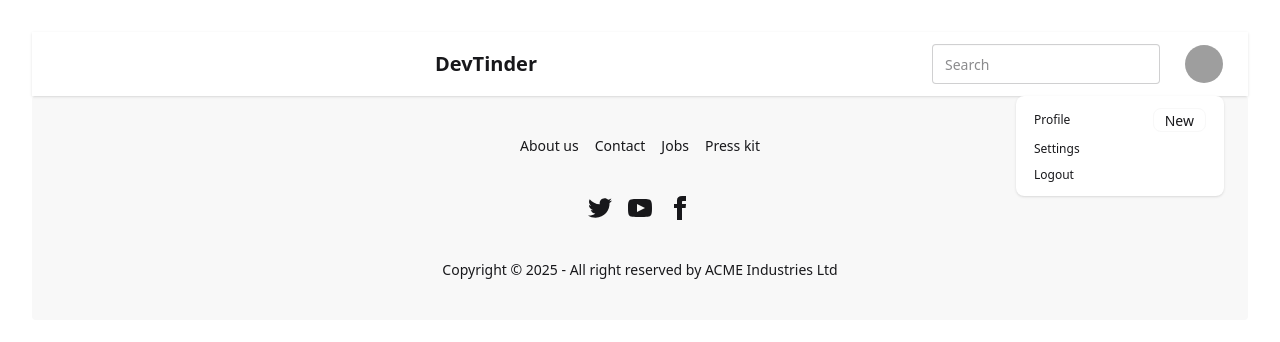
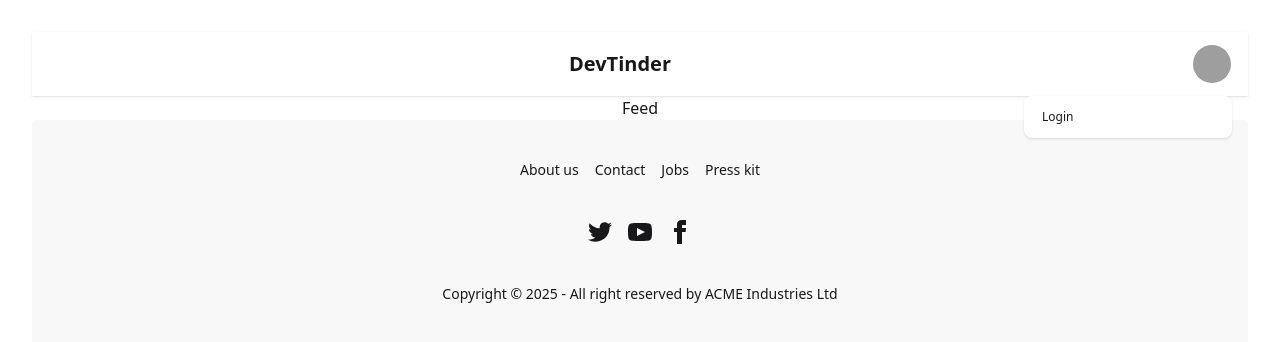
Before and after one commit to tushar-saini31/Devtinder-web, a React (Vite) app: page / in a window 1280 px wide. Both pictures are taken after a click on the button 1204 px from the left and 64 px from the top of the page. Shown: the top 342 px of the page. Built offline with nearby package versions, Linux system fonts and the light colour scheme; grey boxes are pictures that could not be loaded.

Commit message:
stepup redux store

```diff
--- a/src/App.jsx
+++ b/src/App.jsx
@@ -2,11 +2,12 @@ import {  useState } from 'react'
 import './App.css'
 
 import { BrowserRouter, Route, Routes } from 'react-router-dom'
-import Login from './Login'
-import Profile from './profile'
-import Body from './body'
+import Login from './componenets/Login.jsx'
+import Profile from './componenets/Profile.jsx'
+import Body from './componenets/Body.jsx'
 import { Provider } from 'react-redux'
 import appStore from './utils/appstore'
+import Feed from './componenets/Feed.jsx'
 
 function App() {
   const [count, setCount] = useState(0)
@@ -15,7 +16,8 @@ function App() {
     <Provider store={appStore}>
     <BrowserRouter basename="/">
     <Routes>
-      <Route path="/" element={<Body/>}>
+          <Route path="/" element={<Body/>}>
+          <Route index element={<Feed />} />
           <Route path="/login" element={<Login/>}/>
           <Route path="/profile" element={<Profile/>}/>
       </Route>
@@ -23,7 +25,7 @@ function App() {
     </BrowserRouter>
 
     </Provider>
-  )
+  );
 }
 
 export default App
--- a/src/Navbar.jsx
+++ /dev/null
@@ -1,34 +0,0 @@
-const Navbar=()=>{
-    return (
-        <div className="navbar bg-base-100 shadow-sm">
-  <div className="flex-1">
-    <a className="btn btn-ghost text-xl">DevTinder</a>
-  </div>
-  <div className="flex gap-2">
-    <input type="text" placeholder="Search" className="input input-bordered w-24 md:w-auto" />
-    <div className="dropdown dropdown-end mx-4">
-      <div tabIndex={0} role="button" className="btn btn-ghost btn-circle avatar">
-        <div className="w-10 rounded-full">
-          <img
-            alt="Tailwind CSS Navbar component"
-            src="https://img.daisyui.com/images/stock/photo-1534528741775-53994a69daeb.webp" />
-        </div>
-      </div>
-      <ul
-        tabIndex={0}
-        className="menu menu-sm dropdown-content bg-base-100 rounded-box z-1 mt-3 w-52 p-2 shadow">
-        <li>
-          <a className="justify-between">
-            Profile
-            <span className="badge">New</span>
-          </a>
-        </li>
-        <li><a>Settings</a></li>
-        <li><a>Logout</a></li>
-      </ul>
-    </div>
-  </div>
-</div>
-    )
-}
-export default Navbar;
--- /dev/null
+++ b/src/componenets/Feed.jsx
@@ -0,0 +1,7 @@
+const Feed=()=>{
+    return (
+        <div>Feed
+        </div>
+    )
+}
+export default Feed;
--- a/src/Login.jsx
+++ b/src/componenets/Login.jsx
@@ -1,13 +1,16 @@
 import { useState } from "react";
 import axios from "axios";
-import { addUser } from "./utils/userSlice";
+import { addUser } from "../utils/userSlice";
 import { useDispatch } from "react-redux";
+import { useNavigate } from "react-router-dom";
 
 
 const Login = () => {
   const [emailId, setEmailId] = useState("");
   const [password, setPassword] = useState("");
   const dispatch = useDispatch();
+  const navigate=useNavigate();
+
   const handleLogin = async (e) => {
     e.preventDefault();
 
@@ -18,8 +21,9 @@ const Login = () => {
       },
     {withCredentials:true}
   );
-      console.log(res.data);
+      //console.log(res.data);
       dispatch(addUser(res.data));
+      return navigate("/");
     } catch (err) {
       console.error("Login Failed:", err.response ? err.response.data : err.message);
     }
--- /dev/null
+++ b/src/componenets/Navbar.jsx
@@ -0,0 +1,64 @@
+import { useSelector } from "react-redux";
+
+const Navbar = () => {
+    const user = useSelector((store) => store.user);
+    console.log(user);
+
+    // ✅ Default profile icon
+    const defaultProfileIcon = "https://cdn-icons-png.flaticon.com/512/847/847969.png";
+
+    return (
+        <div className="navbar bg-base-100 shadow-sm flex justify-between px-4">
+            <div className="flex-1">
+                <a className="btn btn-ghost text-xl">DevTinder</a>
+            </div>
+
+            <div className="flex items-center gap-4">
+                {/* ✅ Show Search Box ONLY if user is logged in */}
+                {user && (
+                    <input
+                        type="text"
+                        placeholder="Search"
+                        className="input input-bordered w-24 md:w-auto"
+                    />
+                )}
+
+                {/* ✅ Show Username ONLY if user is logged in */}
+                {user && <p className="text-white">Welcome, {user.firstName || "User"}</p>}
+
+                {/* ✅ Profile Avatar */}
+                <div className="dropdown dropdown-end">
+                    <div tabIndex={0} role="button" className="btn btn-ghost btn-circle avatar">
+                        <div className="w-10 rounded-full">
+                            <img
+                                alt="User Profile"
+                                src={user?.photoUrl || defaultProfileIcon} // ✅ Default profile pic if missing
+                            />
+                        </div>
+                    </div>
+                    <ul
+                        tabIndex={0}
+                        className="menu menu-sm dropdown-content bg-base-100 rounded-box z-1 mt-3 w-52 p-2 shadow"
+                    >
+                        {user ? (
+                            <>
+                                <li>
+                                    <a className="justify-between">
+                                        Profile
+                                        <span className="badge">New</span>
+                                    </a>
+                                </li>
+                                <li><a>Settings</a></li>
+                                <li><a>Logout</a></li>
+                            </>
+                        ) : (
+                            <li><a>Login</a></li>
+                        )}
+                    </ul>
+                </div>
+            </div>
+        </div>
+    );
+};
+
+export default Navbar;
```
Also changed, not shown: src/componenets/Body.jsx (renamed from src/Body.jsx), src/componenets/Profile.jsx (renamed from src/Profile.jsx), src/componenets/footer.jsx (renamed from src/footer.jsx).
